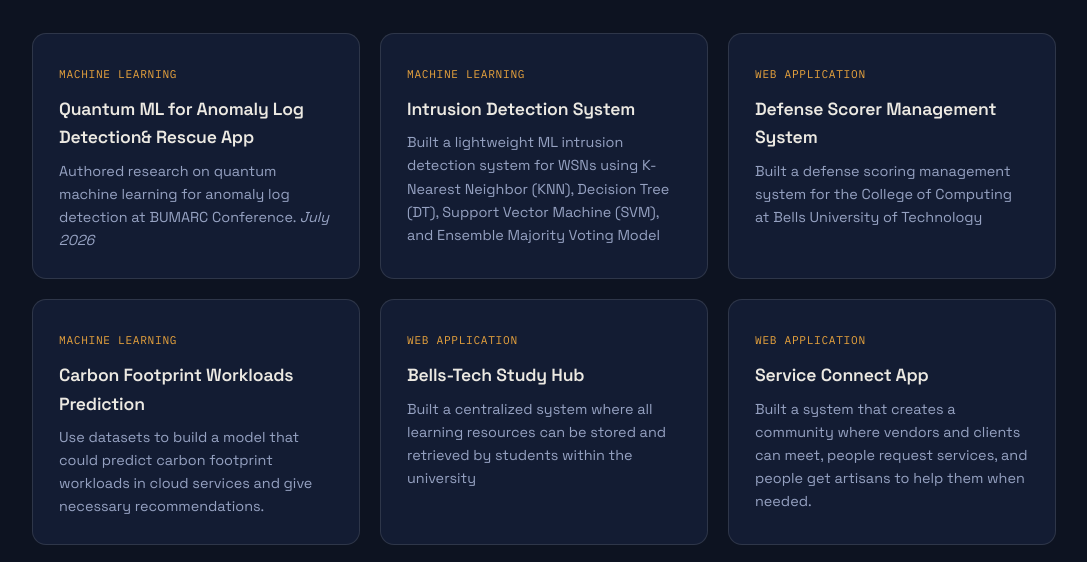
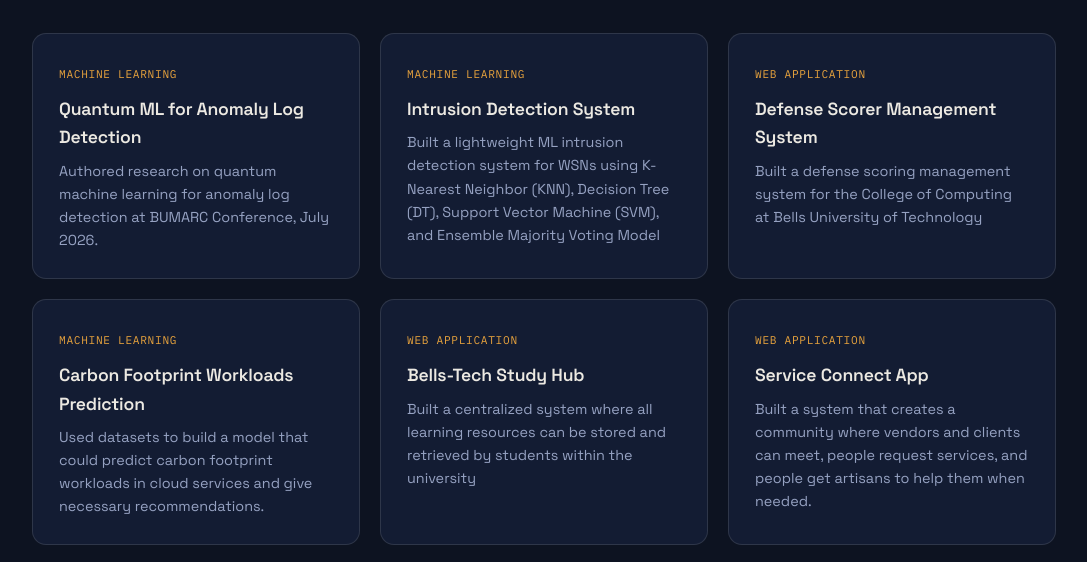
Before and after one commit to Ablesax/shalomoso.github.io, a plain HTML site: page index.html in a window 1280 px wide. Shown: the part 4635-5197 px from the top of the page, without its empty margins (96-1183 px from the left). Drawn offline with Linux system fonts and the light colour scheme.

Commit message:
Fix grammar in project descriptions
Corrected grammar and punctuation in project descriptions.

```diff
--- a/index.html
+++ b/index.html
@@ -526,8 +526,8 @@
     <div class="project-grid">
       <div class="project-card">
         <span class="ptag">Machine Learning</span>
-        <h3>Quantum ML for Anomaly Log Detection&amp; Rescue App</h3>
-        <p>Authored research on quantum machine learning for anomaly log detection at BUMARC Conference. <em>July 2026</em></p>
+        <h3>Quantum ML for Anomaly Log Detection</h3>
+        <p>Authored research on quantum machine learning for anomaly log detection at BUMARC Conference, July 2026.</em></p>
       </div>
       <div class="project-card">
         <span class="ptag">Machine Learning</span>
@@ -542,7 +542,7 @@
       <div class="project-card">
         <span class="ptag">Machine Learning</span>
         <h3>Carbon Footprint Workloads Prediction</h3>
-        <p>Use datasets to build a model that could predict carbon footprint workloads in cloud services and give necessary recommendations.</p>
+        <p>Used datasets to build a model that could predict carbon footprint workloads in cloud services and give necessary recommendations.</p>
       </div>
       <div class="project-card">
         <span class="ptag">Web Application</span>
```
